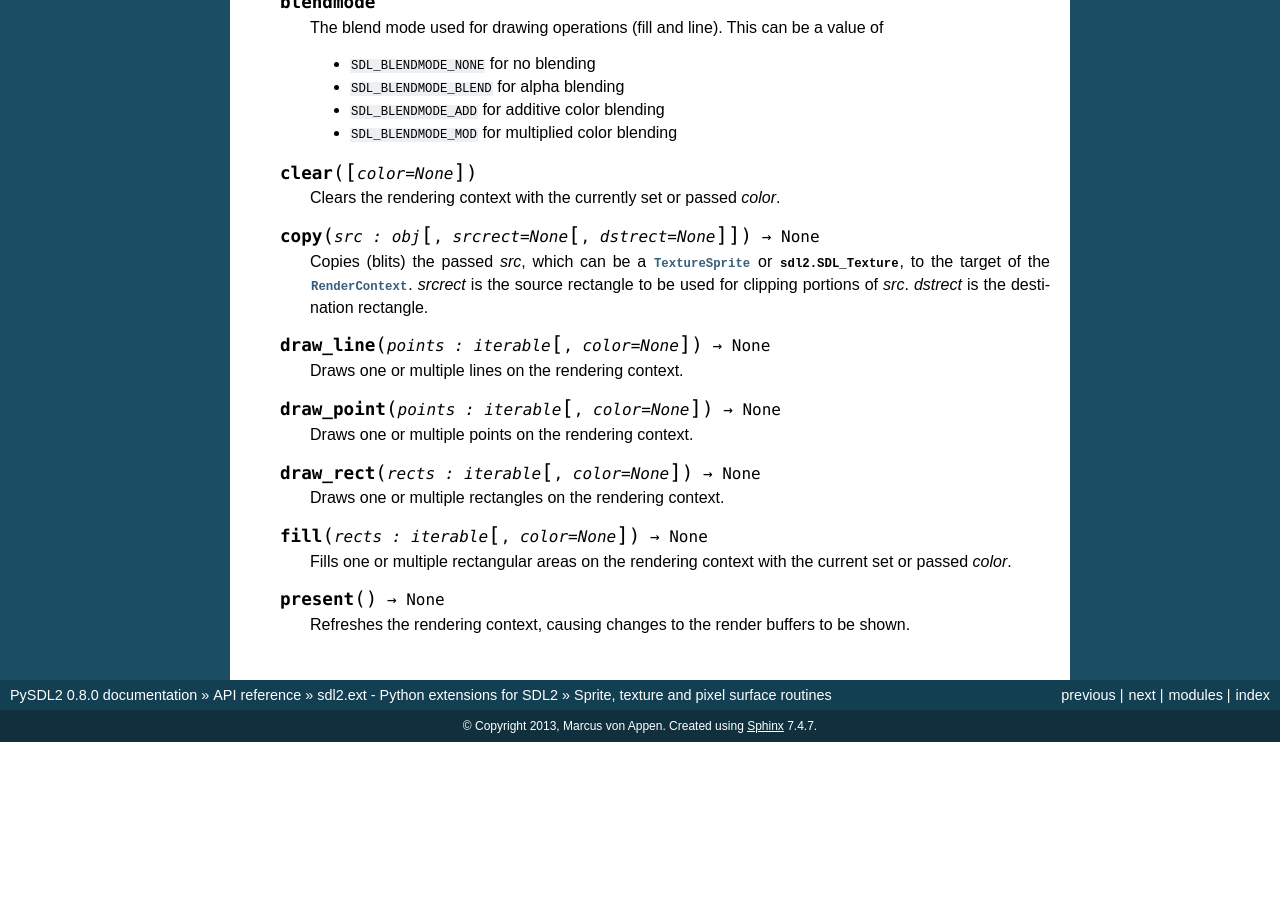
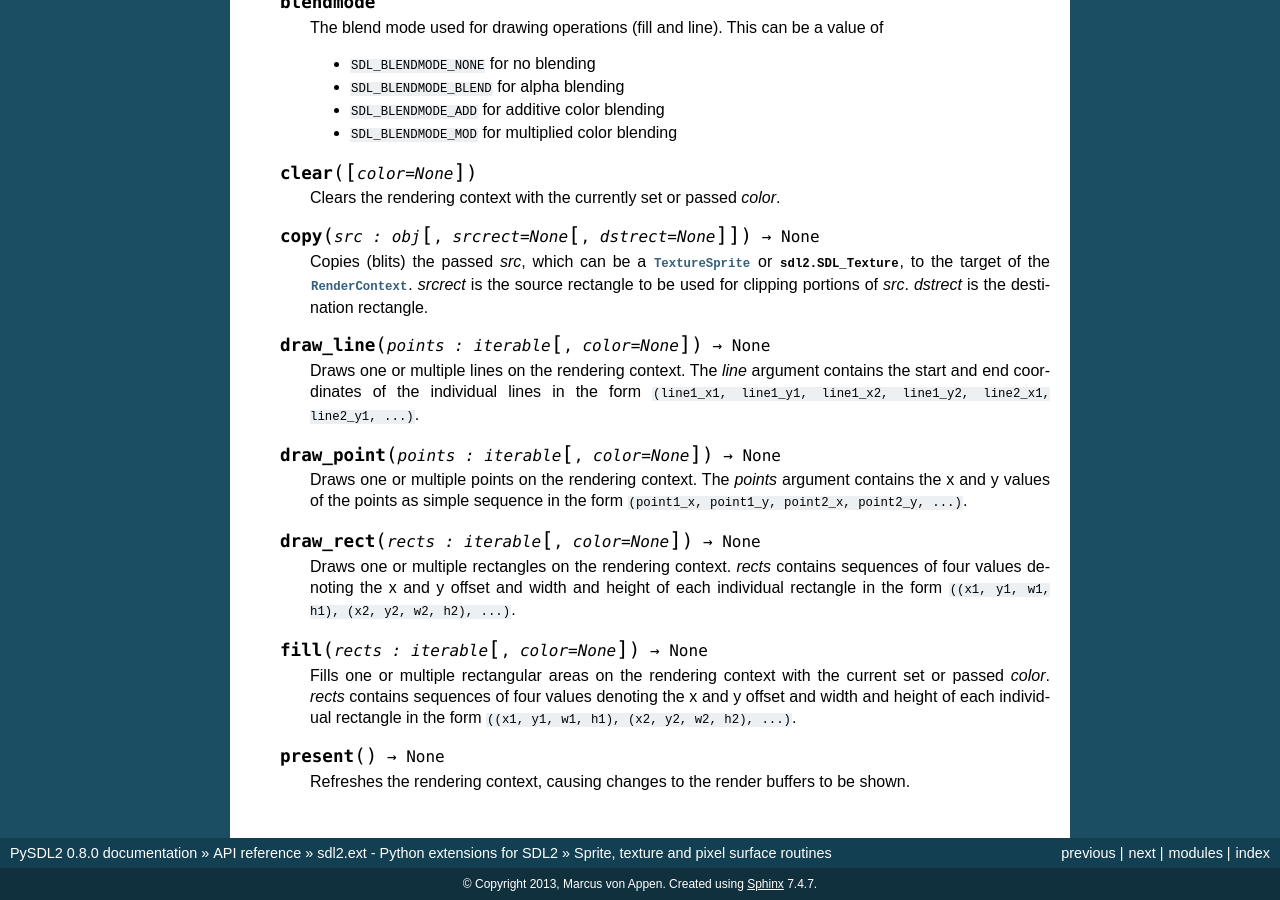
Before and after one commit to py-sdl/py-sdl2, a Sphinx documentation site: the page built from doc/modules/sdl2ext_sprite.rst, in a window 1280 px wide and 900 px high, scrolled down 4086 px. Built offline with Sphinx 7.4.7, drawn with Linux system fonts in a browser that asks for light colours; before the commit the page ends 4828 px from its top, so only the background shows below that.

Commit message:
- fixed issue #38: document the points arguments of RenderContext.draw_points()   and RenderContext.draw_line()

```diff
--- a/doc/modules/sdl2ext_sprite.rst
+++ b/doc/modules/sdl2ext_sprite.rst
@@ -307,20 +307,31 @@ Sprite, texture and pixel surface routines
 
    .. method:: draw_line(points : iterable[, color=None]) -> None
 
-      Draws one or multiple lines on the rendering context.
+      Draws one or multiple lines on the rendering context. The *line*
+      argument contains the start and end coordinates of the individual lines
+      in the form ``(line1_x1, line1_y1, line1_x2, line1_y2, line2_x1,
+      line2_y1, ...)``.
 
    .. method:: draw_point(points : iterable[, color=None]) -> None
 
-      Draws one or multiple points on the rendering context.
+      Draws one or multiple points on the rendering context. The *points*
+      argument contains the x and y values of the points as simple sequence in
+      the form ``(point1_x, point1_y, point2_x, point2_y, ...)``.
 
    .. method:: draw_rect(rects : iterable[, color=None]) -> None
 
-      Draws one or multiple rectangles on the rendering context.
+      Draws one or multiple rectangles on the rendering context. *rects*
+      contains sequences of four values denoting the x and y offset and width
+      and height of each individual rectangle in the form ``((x1, y1, w1, h1),
+      (x2, y2, w2, h2), ...)``.
 
    .. method:: fill(rects : iterable[, color=None]) -> None
 
-      Fills one or multiple rectangular areas on the rendering context
-      with the current set or passed *color*.
+      Fills one or multiple rectangular areas on the rendering context with
+      the current set or passed *color*. *rects* contains sequences of four
+      values denoting the x and y offset and width and height of each
+      individual rectangle in the form ``((x1, y1, w1, h1), (x2, y2, w2, h2),
+      ...)``.
 
    .. method:: present() -> None
 
```
